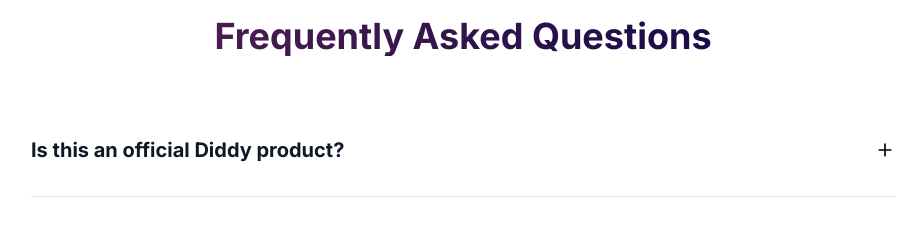
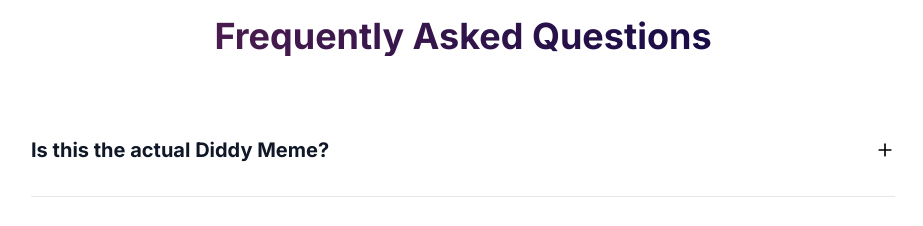
Before and after one commit to tsurugi3333/rugs_fun, a Next.js app: page /home in a window 1280 px wide. Shown: the part 5340-5566 px from the top of the page, without its empty margins (177-1100 px from the left). Built offline with nearby package versions, Linux system fonts and the light colour scheme.

Commit message:
feat: faq change

```diff
--- a/app/components/Faq.tsx
+++ b/app/components/Faq.tsx
@@ -20,8 +20,8 @@
 
   const faqData: FAQItem[] = [
     {
-      question: 'Is this an official Diddy product?',
-      answer: 'Yes, this is the only official Diddy meme, for Sean "Diddy" Combs.'
+      question: 'Is this the actual Diddy Meme?',
+      answer: 'Yes, this is the only official meme project associated with Sean “Diddy” Combs — a cultural drop at the intersection of entertainment and internet history.'
     },
     {
       question: 'What is the official contract address and symbol for the Diddy Meme?',
```
